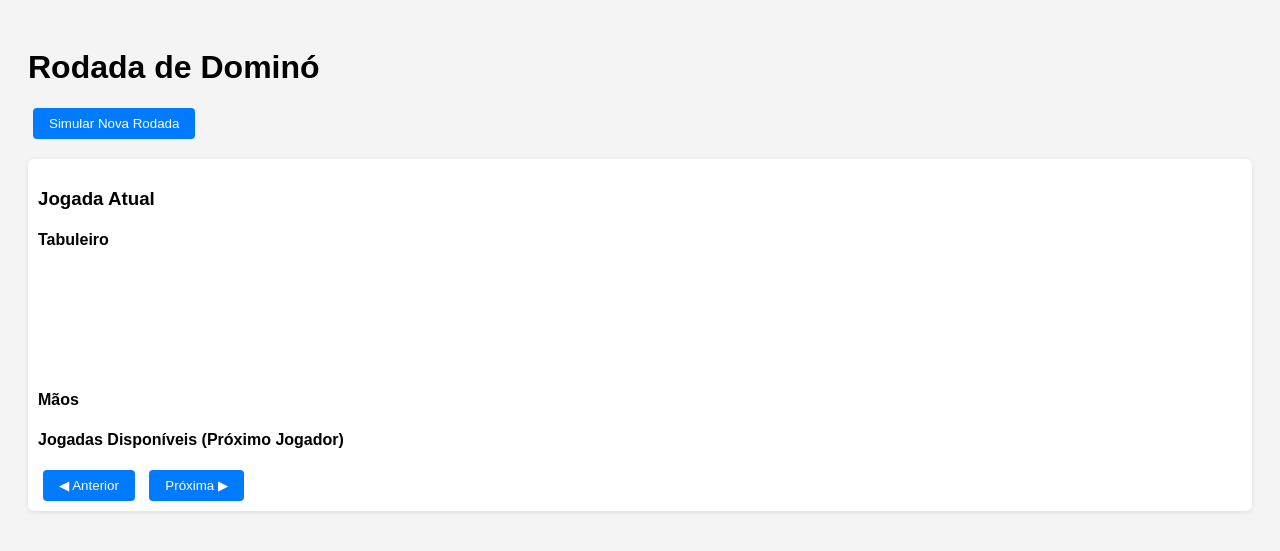
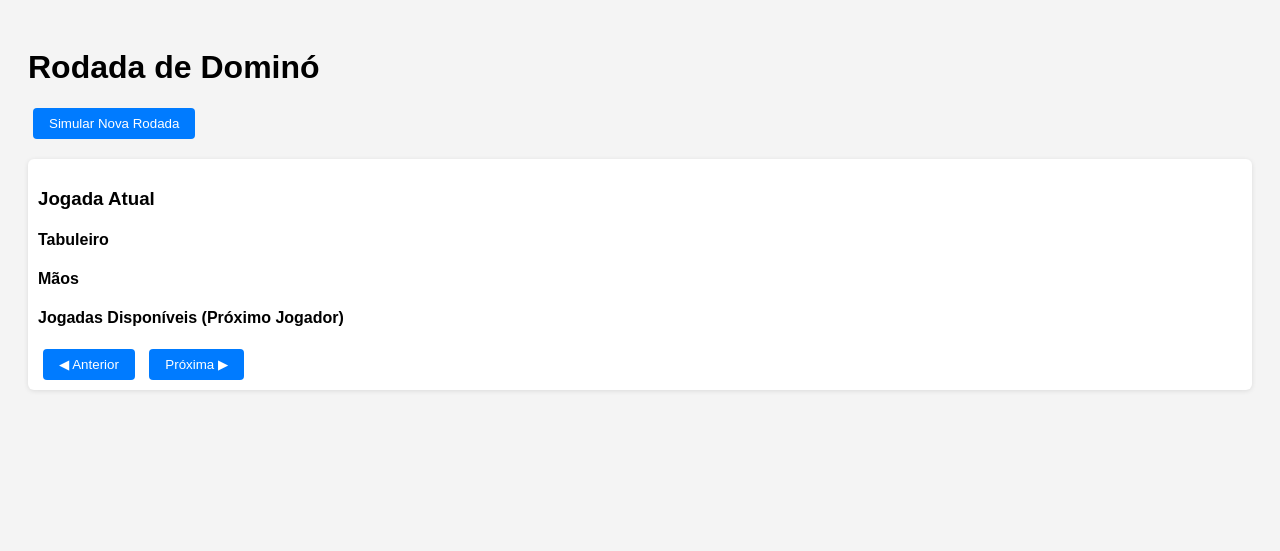
Before and after one commit to arlindolins/Otimizando-Domino, a Flask app: page / in a window 1280 px wide. Shown: the top 551 px of the page. Run offline with Flask 3, Linux system fonts and the light colour scheme; parts of the project's set-up code (start-up, migrations or seed data) failed here and were passed over.

Commit message:
Updated frontend_visualizador.html

```diff
--- a/templates/frontend_visualizador.html
+++ b/templates/frontend_visualizador.html
@@ -20,8 +20,6 @@
     }
     .peca-horizontal {
       flex-direction: row;
-      position: relative;
-      top: 20px; /* Ajuste para centralizar com as peças verticais */
     }
     .metade {
       width: 30px;
@@ -61,12 +59,6 @@
     }
     button:hover {
       background: #0056b3;
-    }
-    #tabuleiro {
-      min-height: 100px; /* Espaço para as peças horizontais */
-      display: flex;
-      align-items: center;
-      gap: 5px;
     }
   </style>
 </head>
```
